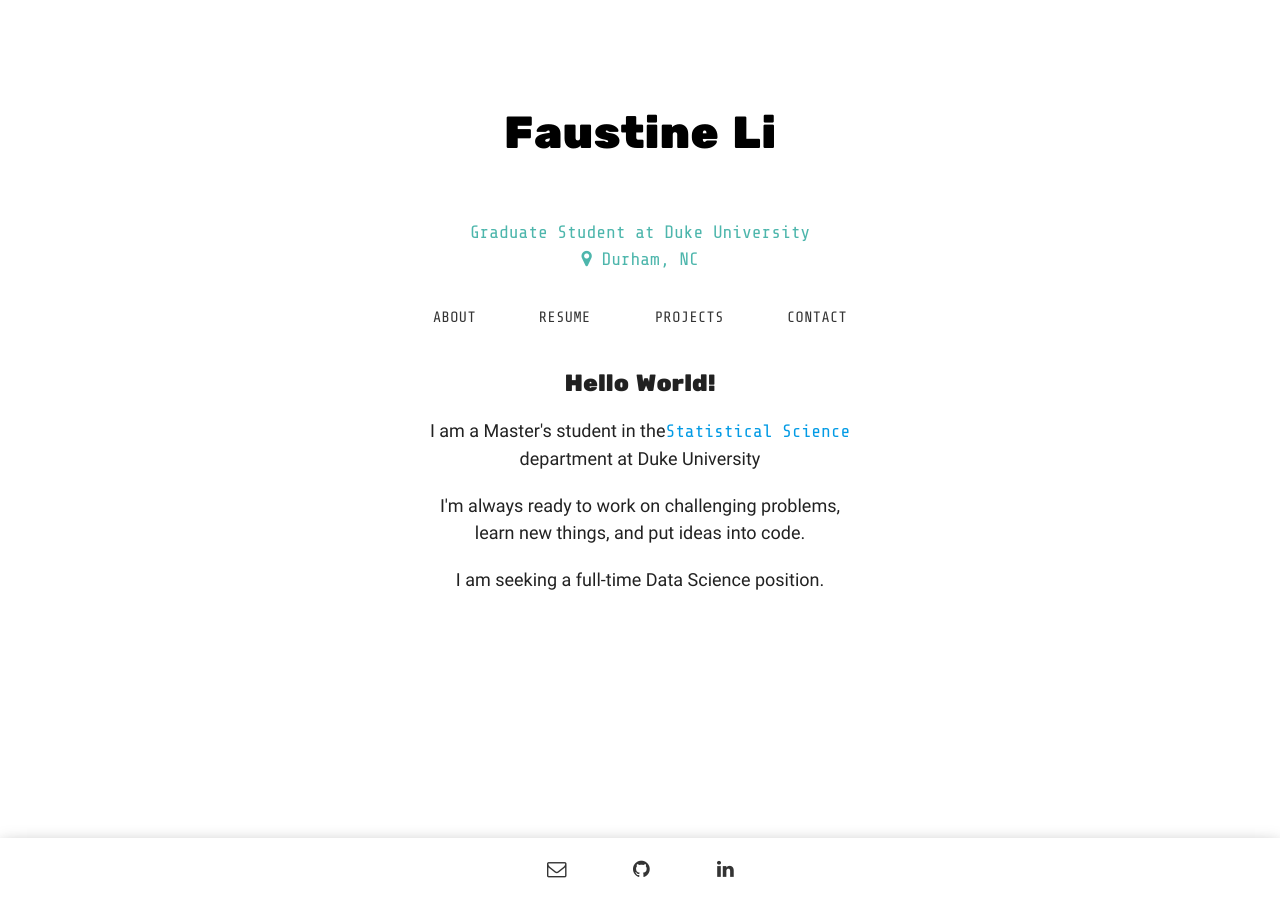
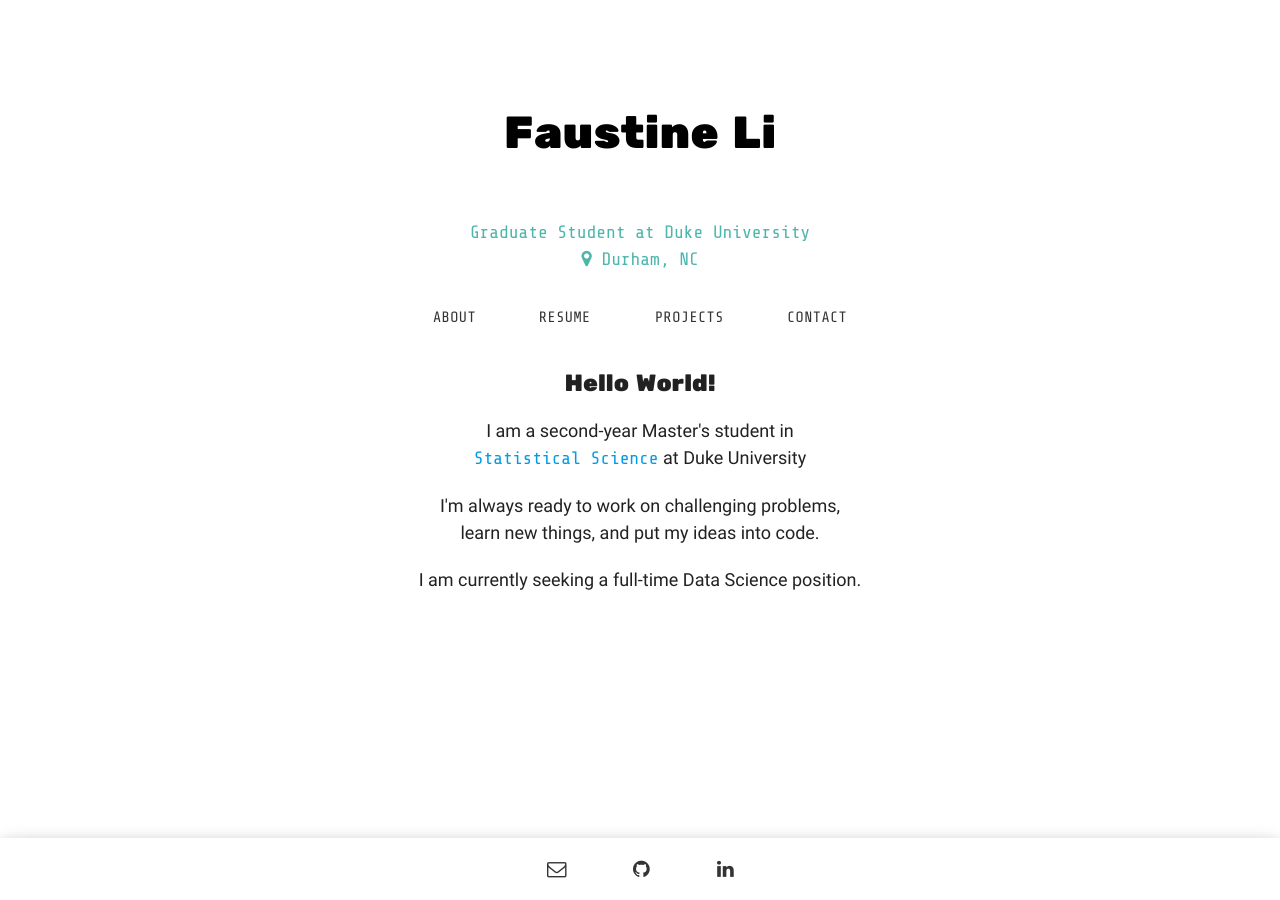
Before and after one commit to FaustineLi/FaustineLi.github.io, a Jekyll site: the page built from index.html, in a window 1280 px wide. Built offline with Jekyll 4.4.1, drawn with Linux system fonts in a browser that asks for light colours.

Commit message:
change about

```diff
--- a/index.html
+++ b/index.html
@@ -19,9 +19,9 @@
   <h2 class="my-mini-heading">Hello World!</h2>
   <ul>
     <li>
-    <p class="my-item">I am a Master's student in the<a href='//stat.duke.edu'>Statistical Science</a> department at Duke University</p>
-    <p class="my-item">I'm always ready to work on challenging problems, <br>learn new things, and put ideas into code.</p>
-    <p class="my-item">I am seeking a full-time Data Science position.</p>
+    <p class="my-item">I am a second-year Master's student in <br><a href='//stat.duke.edu'>Statistical Science</a> at Duke University</p>
+    <p class="my-item">I'm always ready to work on challenging problems, <br>learn new things, and put my ideas into code.</p>
+    <p class="my-item">I am currently seeking a full-time Data Science position.</p>
   </ul>
 </div>
 
```
